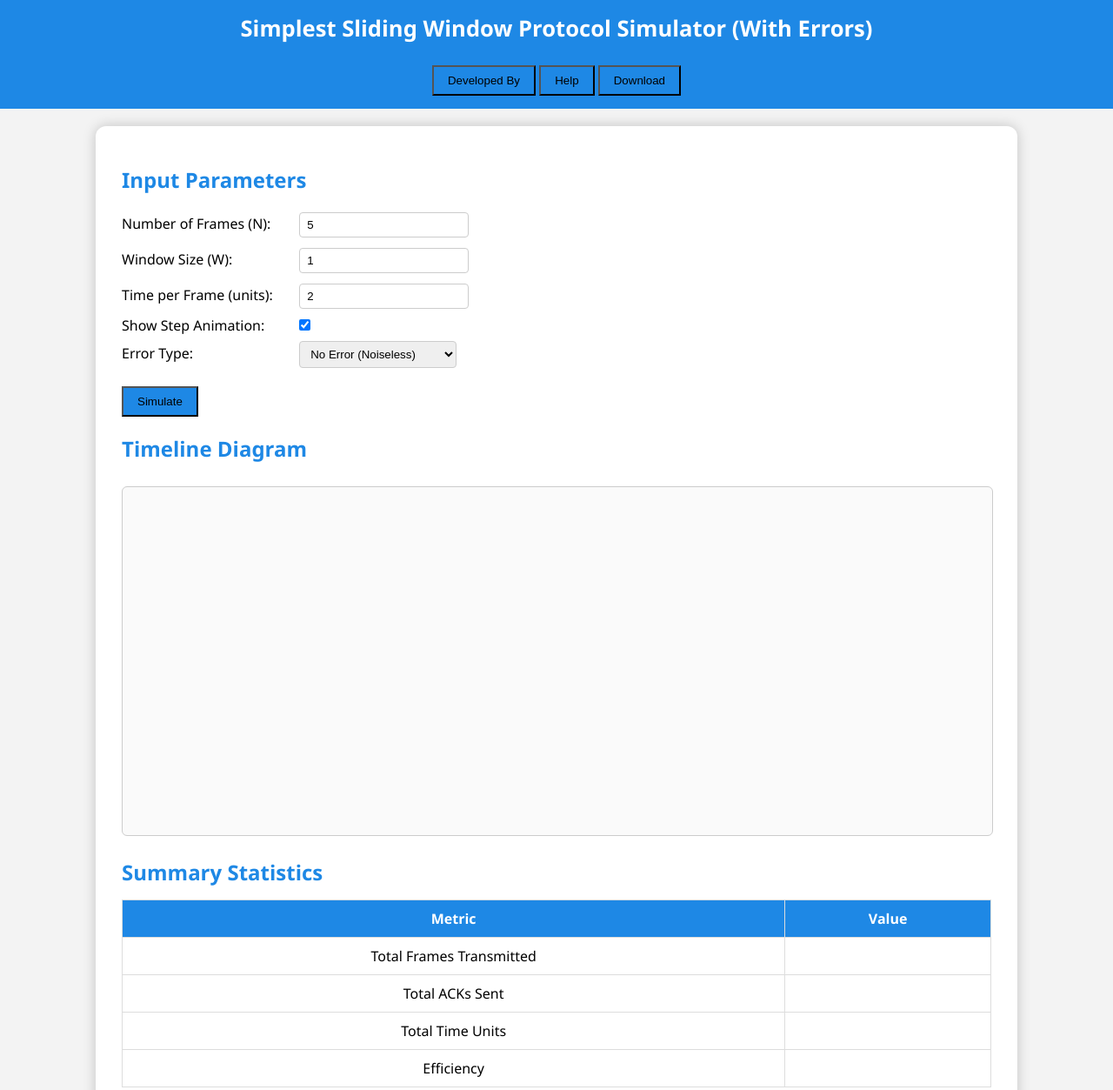
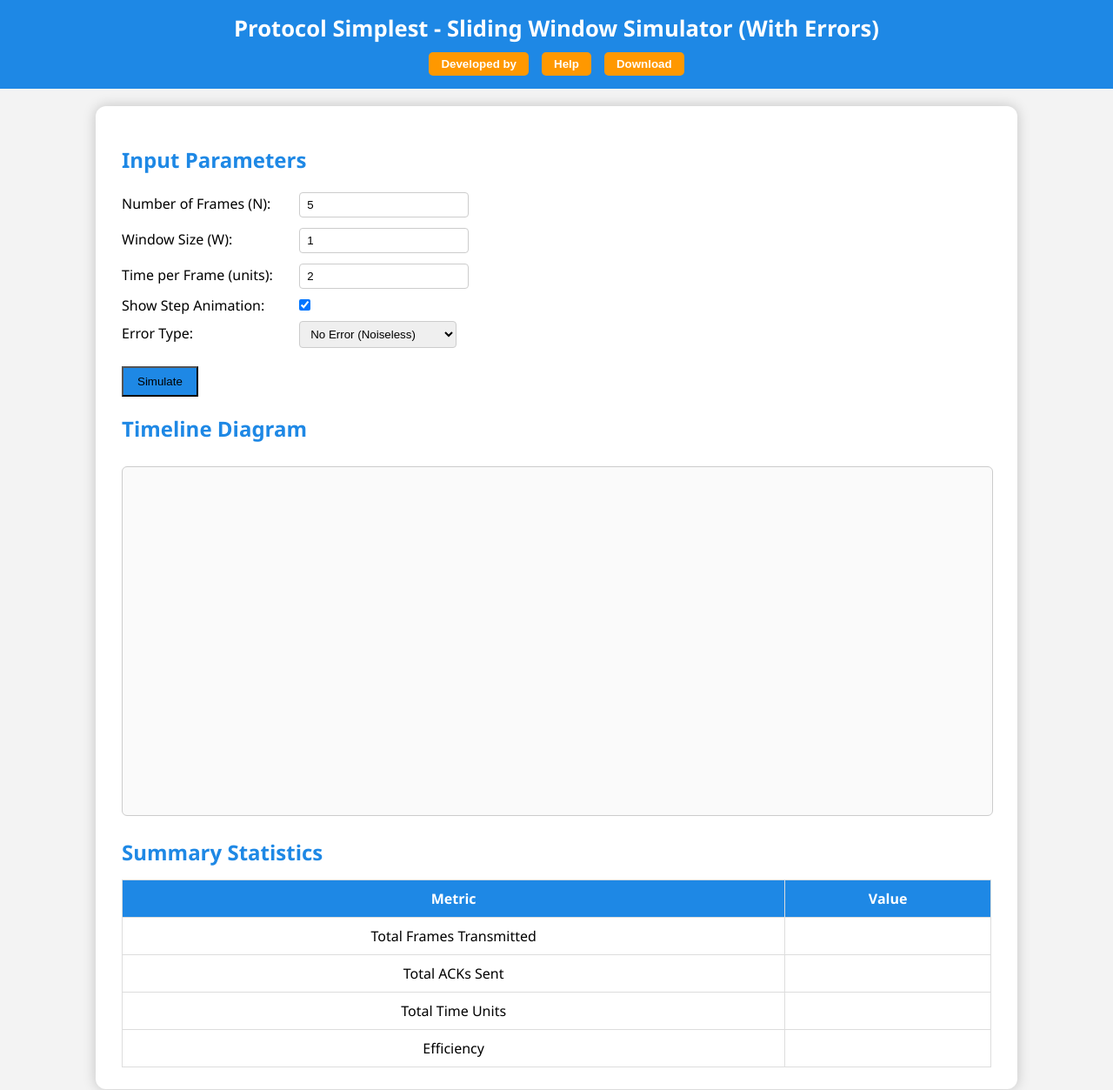
Before and after one commit to nxnjxbaka/cn-project, a plain HTML site: page index.html in a window 1280 px wide. Shown: the top 1253 px of the page at 87% size. Drawn offline with Linux system fonts and the light colour scheme.

Commit message:
Refactor index.html structure and update titles

```diff
--- a/index.html
+++ b/index.html
@@ -3,20 +3,21 @@
 <head>
     <meta charset="UTF-8" />
     <meta name="viewport" content="width=device-width, initial-scale=1.0" />
-    <title>Simplest Sliding Window Protocol Simulator</title>
+    <title>Protocol Simplest - Sliding Window Simulator</title>
     <link rel="stylesheet" href="styles.css" />
 </head>
 <body>
     <header>
-        <h1>Simplest Sliding Window Protocol Simulator (With Errors)</h1>
-        <div class="menu-buttons">
-            <button type="button" onclick="showDevelopedBy()">Developed By</button>
-            <button type="button" onclick="showHelp()">Help</button>
-            <button type="button" onclick="downloadSummary()">Download</button>
-        </div>
+        <h1>Protocol Simplest - Sliding Window Simulator (With Errors)</h1>
+        <nav class="top-menu">
+            <button onclick="showDevelopedBy()">Developed by</button>
+            <button onclick="showHelp()">Help</button>
+            <button onclick="downloadData()">Download</button>
+        </nav>
     </header>
 
     <div class="container">
+        <section class="form-section">
             <h2>Input Parameters</h2>
             <form id="simForm">
                 <label>Number of Frames (N):</label>
@@ -41,11 +42,14 @@
 
                 <button type="button" onclick="runSimulation()">Simulate</button>
             </form>
+        </section>
 
+        <section class="timeline-section">
             <h2>Timeline Diagram</h2>
             <canvas id="timeline" width="1000" height="400"></canvas>
+        </section>
 
-        <div class="stats">
+        <section class="stats-section">
             <h2>Summary Statistics</h2>
             <table>
                 <tr><th>Metric</th><th>Value</th></tr>
@@ -54,7 +58,7 @@
                 <tr><td>Total Time Units</td><td id="totalTime"></td></tr>
                 <tr><td>Efficiency</td><td id="efficiency"></td></tr>
             </table>
-        </div>
+        </section>
     </div>
 
     <script src="script.js"></script>
```
Lines whose indentation alone changed are shown as unchanged.
